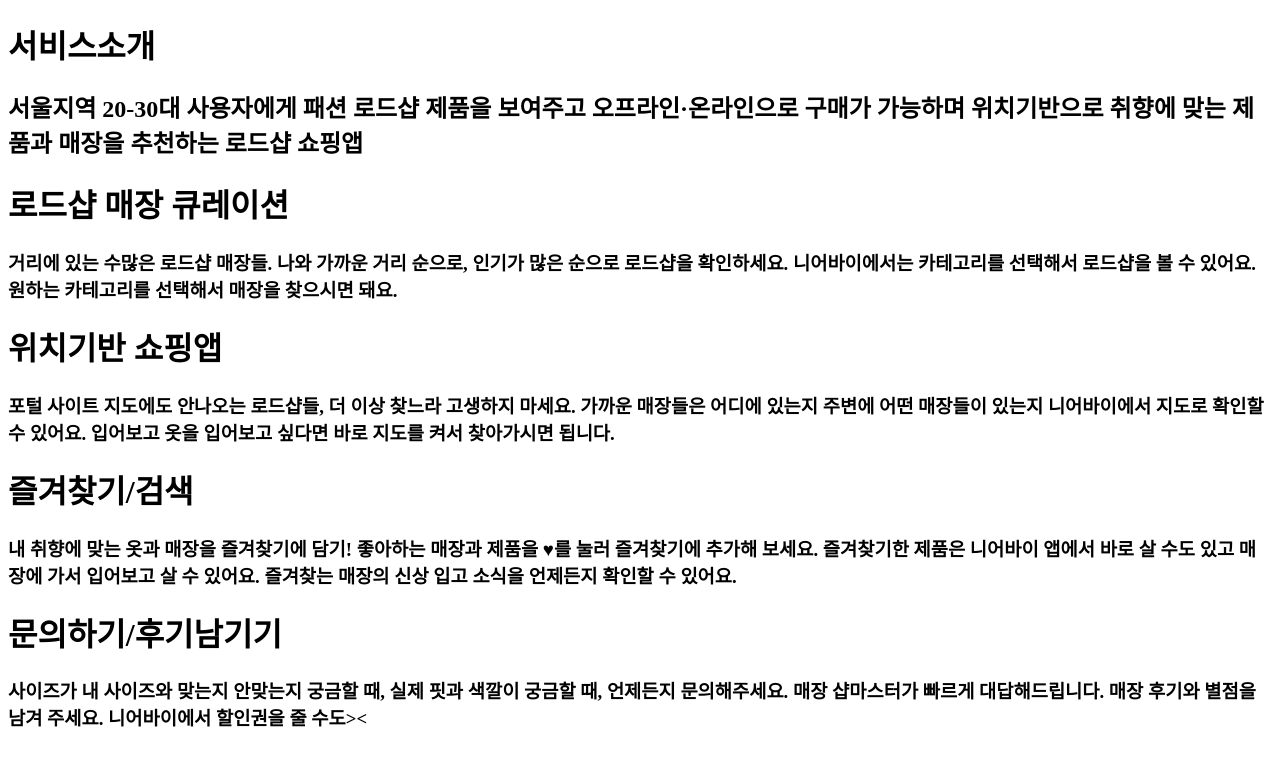
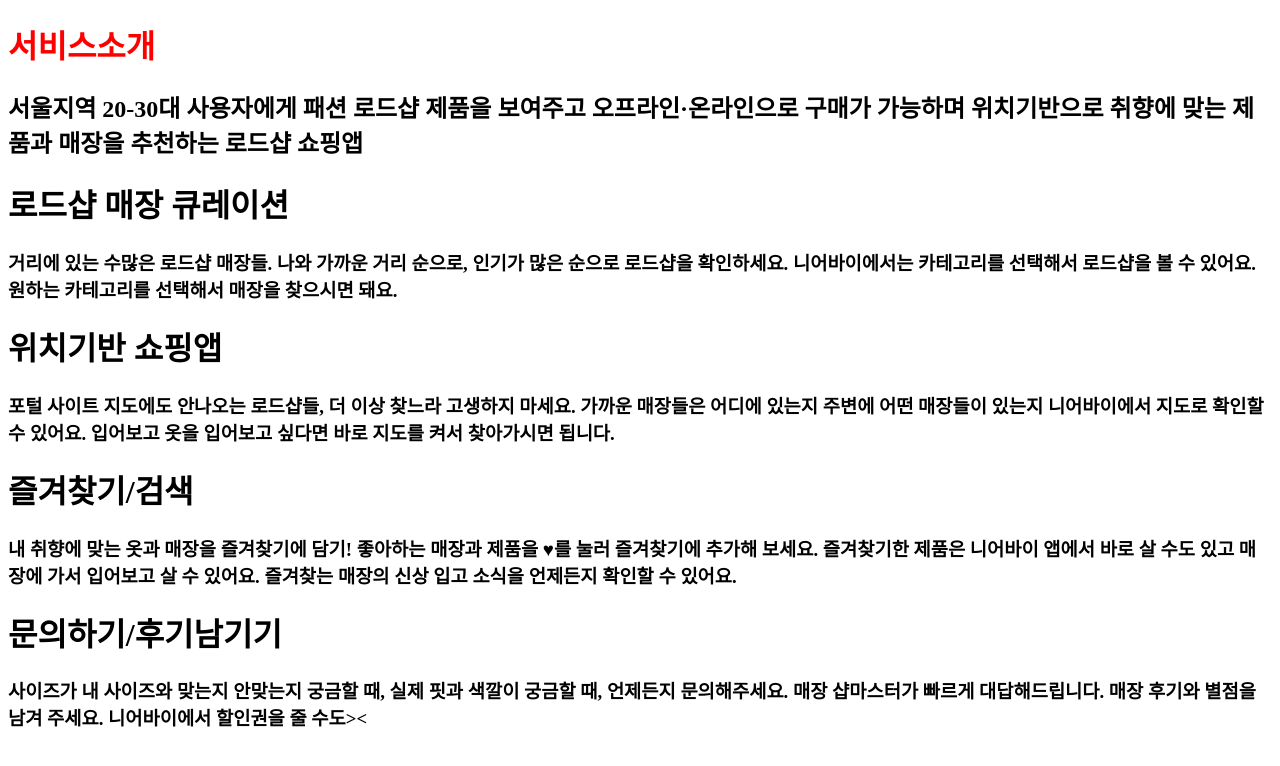
Before and after one commit to nearbyu/nearbyu, a plain HTML site: page index.html in a window 1280 px wide. Drawn offline with Linux system fonts and the light colour scheme.

Commit message:
Update index.html

```diff
--- a/index.html
+++ b/index.html
@@ -5,7 +5,7 @@
     <meta charset="utf8">
   </head>
   <body>
-    <h1>서비스소개</h1>
+    <h1 style="color :red">서비스소개</h1>
     <h2>서울지역 20-30대 사용자에게 패션 로드샵 제품을 보여주고 오프라인·온라인으로 구매가 가능하며 위치기반으로 취향에 맞는 제품과 매장을 추천하는 로드샵 쇼핑앱</h2>
     <h1>로드샵 매장 큐레이션</h1>
     <h3>거리에 있는 수많은 로드샵 매장들. 나와 가까운 거리 순으로, 인기가 많은 순으로 로드샵을 확인하세요. 니어바이에서는 카테고리를 선택해서 로드샵을 볼 수 있어요. 원하는 카테고리를  선택해서 매장을 찾으시면 돼요.</h3>
```
